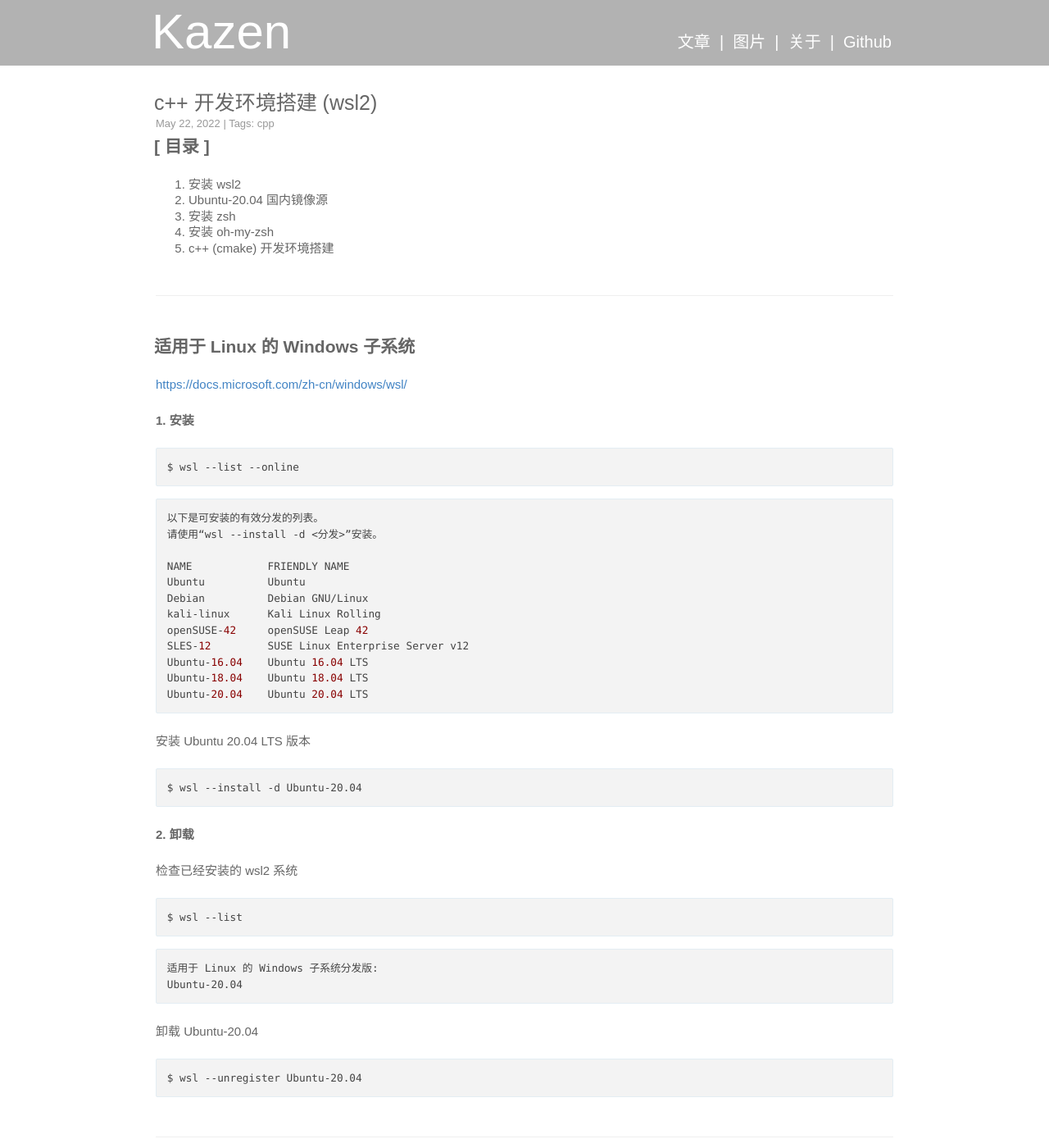
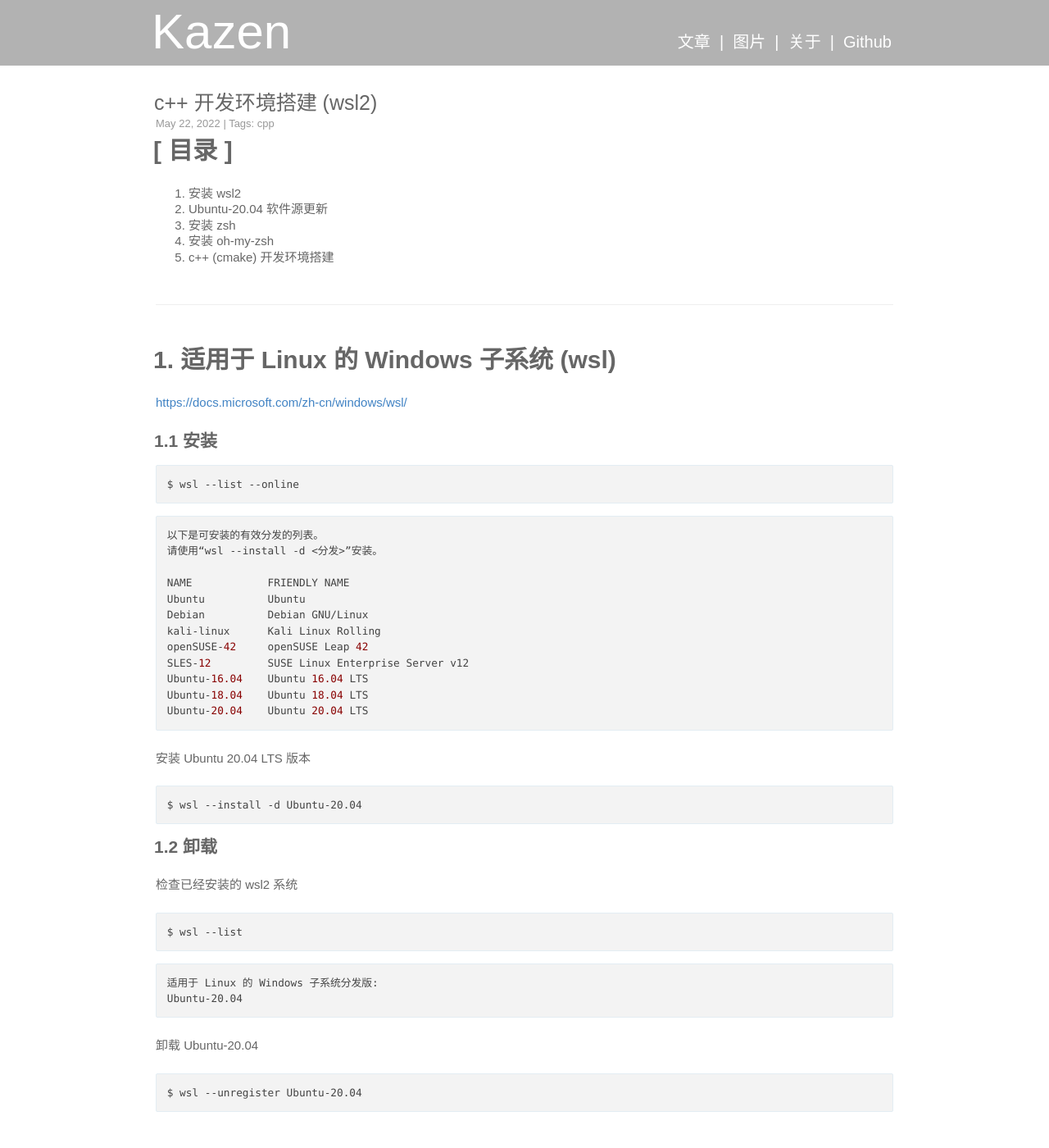
Before and after one commit to Kazen-Renderer/Kazen-Renderer.github.io, a Jekyll site: the page built from _posts/2022/2022-05-22-wsl2-cpp-setup.md, in a window 1280 px wide and 1400 px high. Shown: the whole window at 82% size. Built offline with Jekyll 4.4.1, drawn with Linux system fonts in a browser that asks for light colours; some web fonts are replaced; some of the changed text lies outside the part shown.

Commit message:
文档更新

````diff
--- a/_posts/2022/2022-05-22-wsl2-cpp-setup.md
+++ b/_posts/2022/2022-05-22-wsl2-cpp-setup.md
@@ -11,10 +11,10 @@ author: Zhong Ling Xiao
 
 
 
-## **[ 目录 ]**
+# **[ 目录 ]**
 
 1. 安装 wsl2
-2. Ubuntu-20.04 国内镜像源
+2. Ubuntu-20.04 软件源更新
 3. 安装 zsh
 4. 安装 oh-my-zsh
 5. c++ (cmake) 开发环境搭建
@@ -25,13 +25,11 @@ author: Zhong Ling Xiao
 
 
 
-## **适用于 Linux 的 Windows 子系统**
+# **1. 适用于 Linux 的 Windows 子系统 (wsl)**
 
 [https://docs.microsoft.com/zh-cn/windows/wsl/](https://docs.microsoft.com/zh-cn/windows/wsl/)
 
-
-
-**1. 安装**
+## **1.1 安装**
 
 ```
 $ wsl --list --online
@@ -62,7 +60,7 @@ $ wsl --install -d Ubuntu-20.04
 
 
 
-**2. 卸载**
+## **1.2 卸载**
 
 检查已经安装的 wsl2 系统
 
@@ -89,13 +87,13 @@ $ wsl --unregister Ubuntu-20.04
 
 
 
-## **Ubuntu-20.04 国内镜像源**
+# **2. Ubuntu-20.04 软件源更新**
 
 默认情况下Ubuntu 的apt下载源是国外的仓库，我们可以将它的默认下载地址切换到国内环境下，例如阿里云的镜像地址。
 
 
 
-**1. 备份**
+## **2.1 备份**
 
 ```bash
 $ sudo cp /etc/apt/sources.list /etc/apt/sources.list.bakup
````
Also changed, not shown: other parts of _posts/2022/2022-05-22-wsl2-cpp-setup.md (+15 -15 lines).
